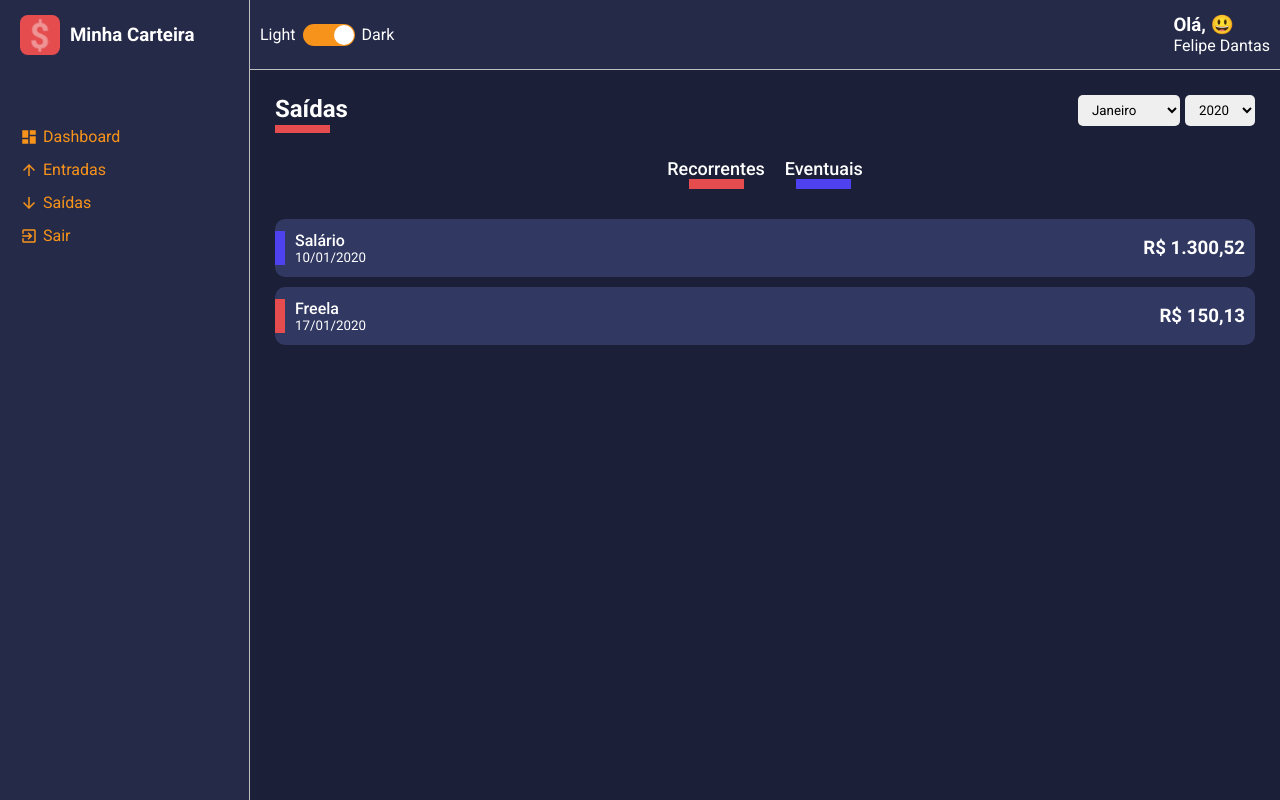
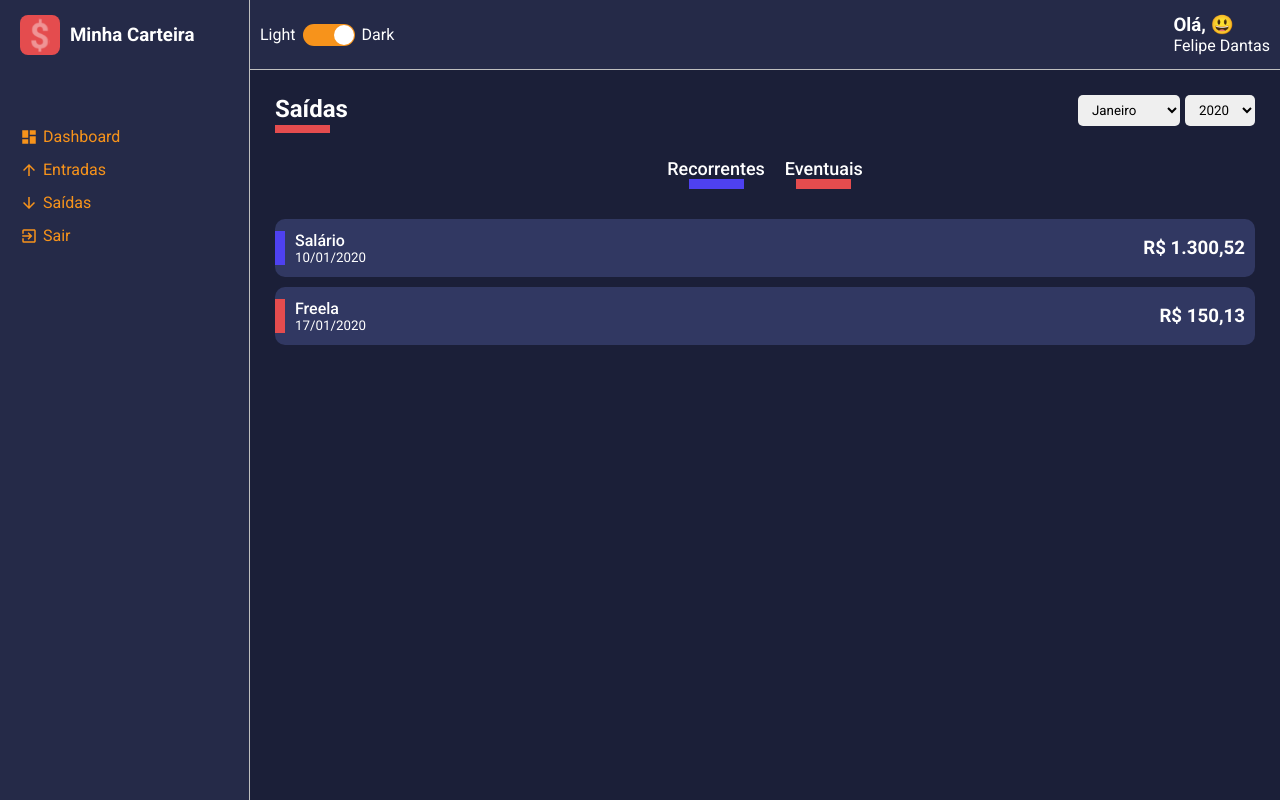
Before and after one commit to FelipeRBDantas/minha-carteira-frontend, a React (Create React App) app: page /list/1 in a window 1280 px wide. Built offline with nearby package versions, Linux system fonts and the light colour scheme.

Commit message:
[feature] - Listagem: Implementação das Ações de Tipo de Movimento (Recorrente/Eventual)

```diff
--- a/src/pages/List/index.tsx
+++ b/src/pages/List/index.tsx
@@ -6,7 +6,7 @@ import SelectInput from "../../components/SelectInput";
 
 import HistoryFinanceCard from "../../components/HistoryFinanceCard";
 
-import { ListParams, Months, Gains, Expanses } from "../../store/enums/enum";
+import { ListParams, Months, Gains, Expanses, TypeMovement } from "../../store/enums/enum";
 
 import { Container, Content, Filters } from "./styles";
 
@@ -16,7 +16,7 @@ import { useParams } from "react-router-dom";
 
 import { formatCurrency } from "../../utils/numberUtil";
 
-import { compareMonth, comparYear, reverseDate } from "../../utils/dateUtil";
+import { compareMonth, compareYear, reverseDate } from "../../utils/dateUtil";
 
 import { ISelectInputProps } from "../../store/types/types";
 
@@ -36,6 +36,8 @@ const List: React.FC = () => {
     const [monthSelected, setMonthSelected] = useState<string>(String(new Date().getMonth() + 1));
 
     const [yearSelected, setYearSelected] = useState<string>(String(new Date().getFullYear()));
+
+    const [selectedFrequency, setSelectedFrequency] = useState<string[]>([ TypeMovement.recurrent, TypeMovement.eventual ]);
 
     const contentHeaderProps = useMemo(() => {
         return type === ListParams.entryBalance ? {
@@ -73,13 +75,25 @@ const List: React.FC = () => {
     }, [ listData ]);
 
     const handleTypeFrequency = useCallback((frquency: string) => {
-        return frquency === 'recorrente' ? '#4E41F0' : '#E44C4E';
+        return frquency === TypeMovement.recurrent ? '#4E41F0' : '#E44C4E';
     }, []);
+
+    const handleFrequencyClick = useCallback((frequency: string) => {
+      const alreadySelected = selectedFrequency.findIndex( item => item === frequency );
+
+      if (alreadySelected >= 0) {
+        const filtered = selectedFrequency.filter( item => item !== frequency );
+
+        setSelectedFrequency(filtered);
+      } else {
+        setSelectedFrequency((prev) => [ ...prev, frequency ]);
+      }
+    }, [ selectedFrequency ]);
 
     useEffect(() => {
       const filteredDate = listData
         .filter(
-          item => compareMonth(item.date, monthSelected) && comparYear(item.date, yearSelected)
+          item => compareMonth(item.date, monthSelected) && compareYear(item.date, yearSelected) && selectedFrequency.includes(item.frequency)
         )
         .map( item => {
           return {
@@ -92,7 +106,7 @@ const List: React.FC = () => {
         });
 
       setData(filteredDate);
-    }, [listData, monthSelected, yearSelected, setData, handleTypeFrequency]);
+    }, [listData, monthSelected, yearSelected, setData, handleTypeFrequency, selectedFrequency]);
 
     useEffect(() => {
       if (years && years.length > 0) {
@@ -109,10 +123,18 @@ const List: React.FC = () => {
             </ContentHeader>
 
             <Filters>
-                <button type="button" className="tag-filter tag-filter-recurrent">
+                <button
+                  type="button"
+                  className={ `tag-filter tag-filter-recurrent ${ selectedFrequency.includes(TypeMovement.recurrent) && 'tag-actived' }` }
+                  onClick={ () => handleFrequencyClick(TypeMovement.recurrent) }
+                >
                     Recorrentes
                 </button>
-                <button type="button" className="tag-filter tag-filter-eventual">
+                <button
+                  type="button"
+                  className={ `tag-filter tag-filter-eventual ${ selectedFrequency.includes(TypeMovement.eventual) && 'tag-actived' }` }
+                  onClick={ () => handleFrequencyClick(TypeMovement.eventual) }
+                >
                     Eventuais
                 </button>
             </Filters>
--- a/src/pages/List/styles.ts
+++ b/src/pages/List/styles.ts
@@ -21,6 +21,7 @@ export const Filters = styled.div`
         color: ${ props => props.theme.colors.white };
         margin: 0 10px;
         transition: opacity .3s;
+        opacity: .4;
 
         &:hover {
             opacity: .7;
@@ -32,7 +33,7 @@ export const Filters = styled.div`
         display: block;
         width: 55px;
         margin: 0 auto;
-        border-bottom: 10px solid ${ props => props.theme.colors.warning };
+        border-bottom: 10px solid ${ props => props.theme.colors.success };
     }
 
     .tag-filter-eventual::after {
@@ -40,6 +41,10 @@ export const Filters = styled.div`
         display: block;
         width: 55px;
         margin: 0 auto;
-        border-bottom: 10px solid ${ props => props.theme.colors.success };
+        border-bottom: 10px solid ${ props => props.theme.colors.warning };
+    }
+
+    .tag-actived {
+      opacity: 1;
     }
 `;
--- a/src/store/enums/enum.ts
+++ b/src/store/enums/enum.ts
@@ -1,3 +1,8 @@
+export const TypeMovement = {
+  recurrent: 'recorrente',
+  eventual: 'eventual'
+};
+
 export const ListParams = {
     entryBalance: 'entry-balance',
     exitBalance: 'exit-balance'
--- a/src/utils/dateUtil.ts
+++ b/src/utils/dateUtil.ts
@@ -10,7 +10,7 @@ export const compareMonth = (fullDate: string, month: string): boolean => {
   return month === anotherMonth;
 };
 
-export const comparYear = (fullDate: string, year: string): boolean => {
+export const compareYear = (fullDate: string, year: string): boolean => {
   const formattedDate = new Date(fullDate);
 
   const anotherYear = String(formattedDate.getFullYear());
```
